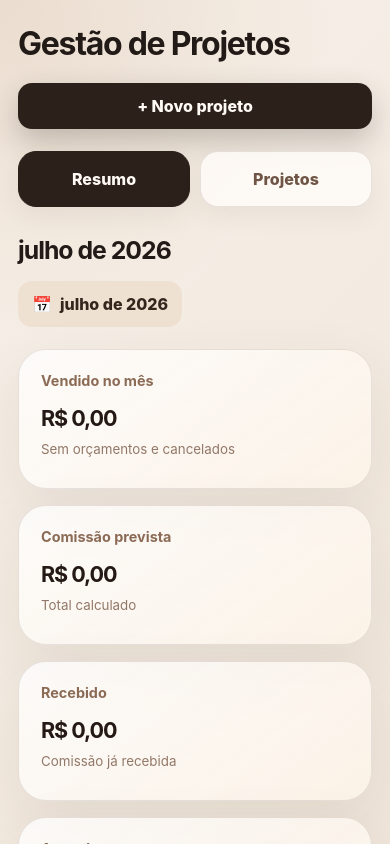
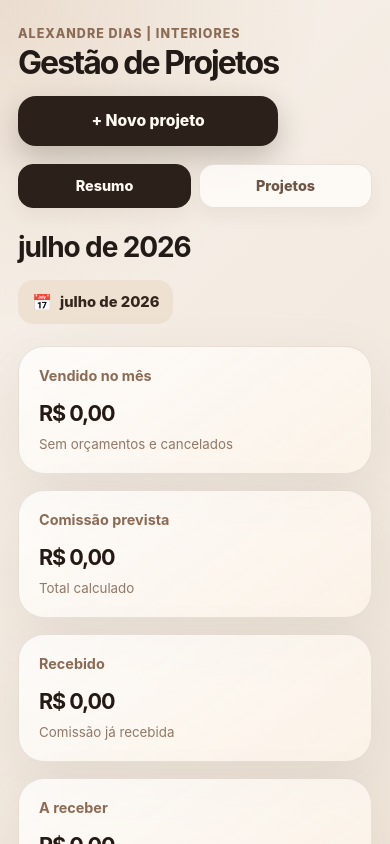
Before and after one commit to arqalexandredias-prog/gestao-projetos, a React (Vite) app: page / in a window 390 px wide. Shown: the top 844 px of the page. Built offline with nearby package versions, Linux system fonts and the light colour scheme.

Commit message:
Ajusta tamanho dos botoes no mobile

```diff
--- a/src/App.css
+++ b/src/App.css
@@ -707,41 +707,55 @@ tr:last-child td {
   }
 
   .content {
-    padding: 24px 18px 90px !important;
+    padding: 26px 18px 90px !important;
   }
 
   .topbar {
-    margin-bottom: 22px !important;
+    display: grid !important;
+    gap: 16px !important;
+    margin-bottom: 18px !important;
   }
 
   .topbar p {
-    display: none !important;
+    display: block !important;
+    margin-bottom: 5px !important;
+    color: #8b6b55 !important;
+    font-size: 0.78rem !important;
+    font-weight: 800 !important;
+    letter-spacing: 0.08em !important;
+    text-transform: uppercase !important;
   }
 
   .topbar h1 {
     font-size: 2rem !important;
+    line-height: 1.05 !important;
+    letter-spacing: -0.06em !important;
   }
 
   .topbar .primary-button {
     width: 100%;
+    height: 50px;
+    padding: 0 16px !important;
+    border-radius: 18px !important;
+    font-size: 0.98rem !important;
   }
 
   .mobile-tabs {
     display: grid;
     grid-template-columns: 1fr 1fr;
-    gap: 10px;
-    margin: 0 0 28px;
+    gap: 8px;
+    margin: 0 0 22px;
   }
 
   .mobile-tabs button {
-    height: 56px;
+    height: 44px;
     border: 1px solid rgba(78, 55, 42, 0.12);
-    border-radius: 18px;
+    border-radius: 15px;
     background: rgba(255, 252, 248, 0.82);
     color: #6f5545;
-    font-size: 1rem;
+    font-size: 0.9rem;
     font-weight: 800;
-    box-shadow: 0 10px 24px rgba(68, 43, 27, 0.06);
+    box-shadow: 0 8px 18px rgba(68, 43, 27, 0.05);
   }
 
   .mobile-tabs button.active {
@@ -754,28 +768,39 @@ tr:last-child td {
     display: none !important;
   }
 
+  .section-header h1 {
+    font-size: 1.75rem !important;
+  }
+
   .summary-grid {
     grid-template-columns: 1fr;
+  }
+
+  .summary-card {
+    min-height: 128px;
+    padding: 20px;
+    border-radius: 26px;
   }
 
   .filters {
     width: 100% !important;
     max-width: 100% !important;
     margin: 0 auto 18px !important;
-    padding: 14px !important;
-    border-radius: 26px !important;
+    padding: 13px !important;
+    border-radius: 24px !important;
     background: rgba(255, 252, 248, 0.78) !important;
-    box-shadow: 0 14px 34px rgba(68, 43, 27, 0.06);
+    box-shadow: 0 12px 28px rgba(68, 43, 27, 0.06);
   }
 
   .filters input[type="search"] {
     width: 100% !important;
     min-width: 0 !important;
-    font-size: 0.92rem !important;
+    height: 44px !important;
+    font-size: 0.88rem !important;
   }
 
   .filters input::placeholder {
-    font-size: 0.92rem;
+    font-size: 0.88rem;
   }
 
   .filters button,
@@ -783,6 +808,9 @@ tr:last-child td {
   .filters .calendar-open-button,
   .filters-inline button {
     width: 100% !important;
+    height: 44px !important;
+    border-radius: 15px !important;
+    font-size: 0.92rem !important;
   }
 
   .filters .calendar-open-button,
```
